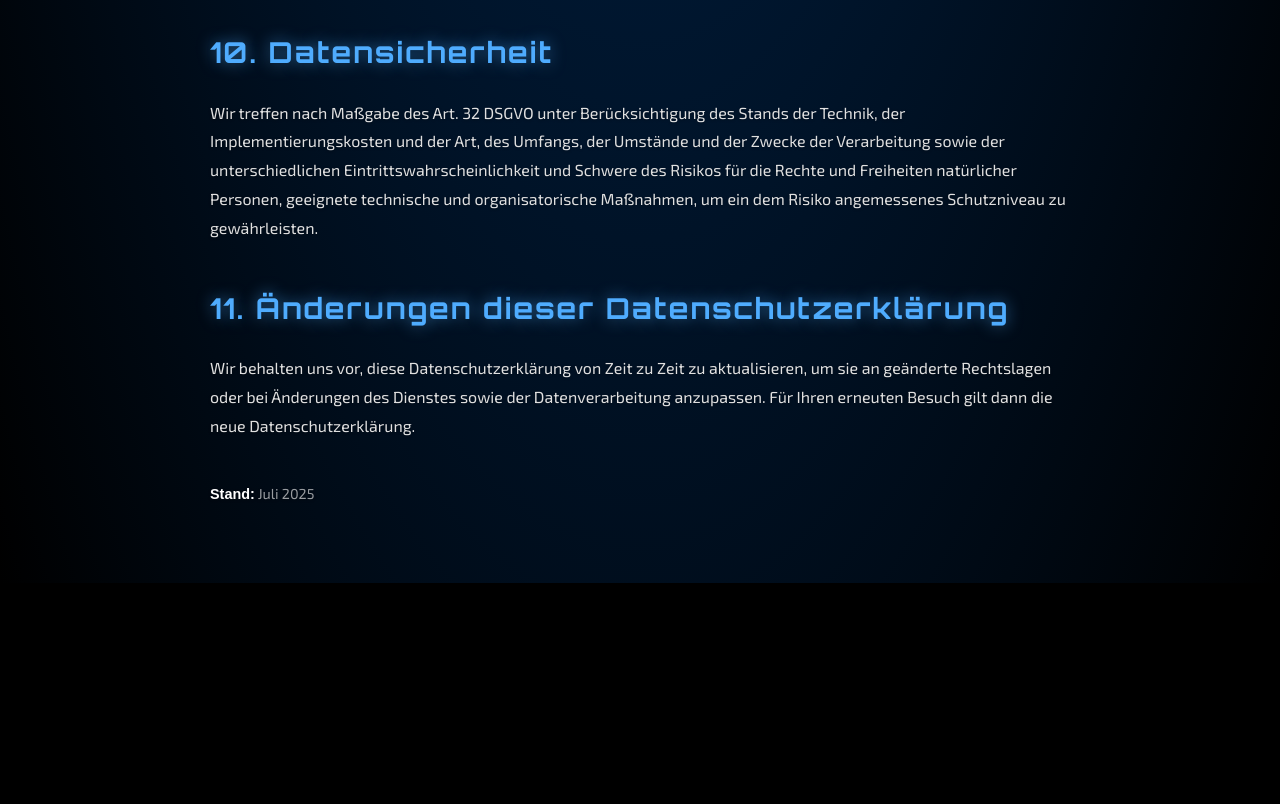
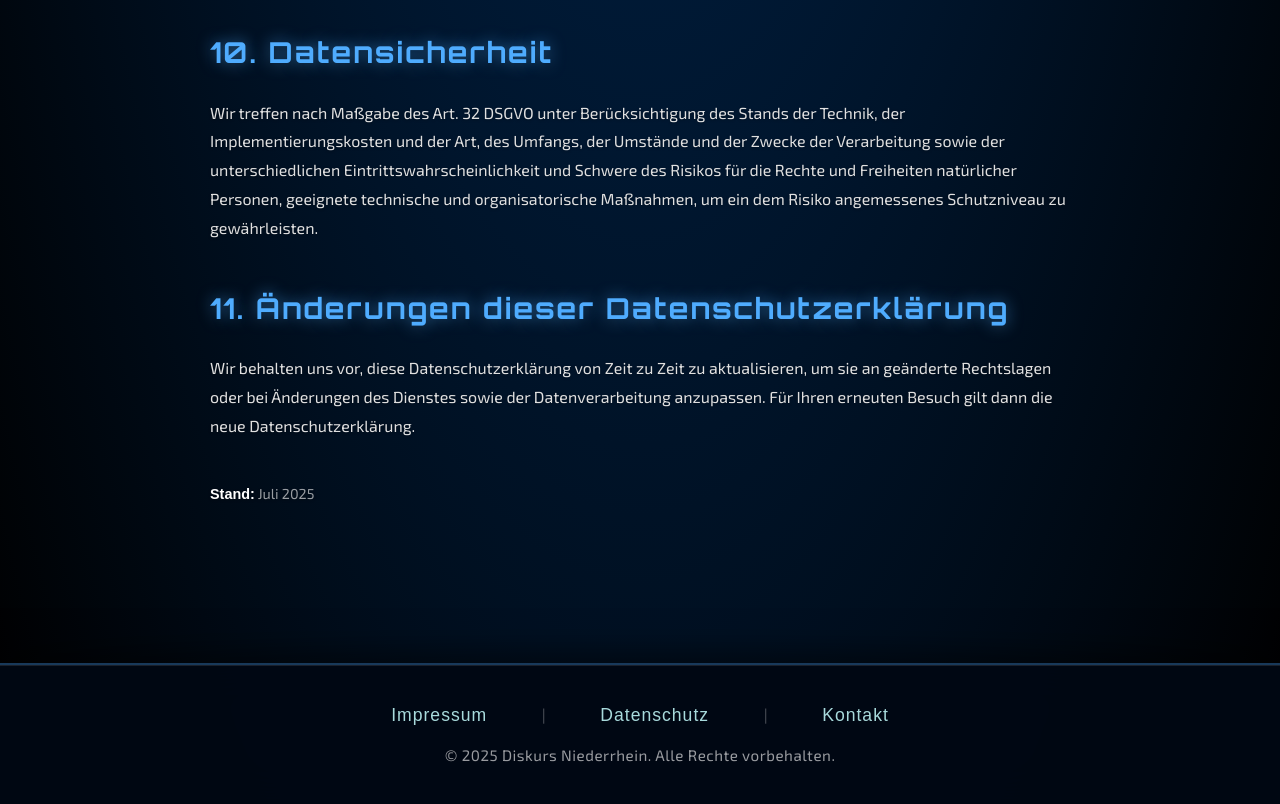
Before and after one commit to TilliVanilli333/website, a plain HTML site: page datenschutz.html in a window 1280 px wide. Shown: the part 4252-5056 px from the top of the page. Before the commit the page ends 4835 px from the top, so only its background shows below. Drawn offline with Linux system fonts and the light colour scheme; animation ran at ten frames a second; a web font is replaced by a local one.

Commit message:
Add footer to legal pages

```diff
--- a/datenschutz.html
+++ b/datenschutz.html
@@ -365,6 +365,69 @@
             font-weight: 600;
         }
 
+        /* Footer - Enhanced */
+        .footer {
+            background: rgba(0, 8, 20, 0.95);
+            backdrop-filter: blur(20px);
+            border-top: 2px solid rgba(79, 172, 254, 0.3);
+            box-shadow:
+                0 -10px 30px rgba(0, 0, 0, 0.5),
+                inset 0 1px 0 rgba(255, 255, 255, 0.1);
+            padding: 40px 30px;
+            margin-top: 80px;
+            position: relative;
+            z-index: 20;
+        }
+
+        .footer-content {
+            max-width: 1200px;
+            margin: 0 auto;
+            text-align: center;
+        }
+
+        .footer-links {
+            margin-bottom: 20px;
+        }
+
+        .footer-links a {
+            color: #a8dadc;
+            text-decoration: none;
+            font-family: 'Exo 2', sans-serif;
+            font-size: 1.1rem;
+            font-weight: 500;
+            letter-spacing: 1px;
+            transition: all 0.3s ease;
+            margin: 0 20px;
+            padding: 8px 16px;
+            border-radius: 6px;
+        }
+
+        .footer-links a:hover {
+            color: #4facfe;
+            background: rgba(79, 172, 254, 0.1);
+            text-shadow: 0 0 10px rgba(79, 172, 254, 0.8);
+            box-shadow:
+                inset 0 0 10px rgba(79, 172, 254, 0.2),
+                0 0 15px rgba(79, 172, 254, 0.3);
+        }
+
+        .footer-separator {
+            color: rgba(255, 255, 255, 0.3);
+            margin: 0 15px;
+        }
+
+        .footer-copyright {
+            color: rgba(255, 255, 255, 0.6);
+            font-family: 'Exo 2', sans-serif;
+            font-size: 0.95rem;
+            font-weight: 400;
+            letter-spacing: 0.5px;
+        }
+
+        .footer-copyright p {
+            margin: 0;
+        }
+
         /* Responsive */
         @media (max-width: 768px) {
             .main-content h1 {
@@ -403,6 +466,19 @@
                 width: 80%;
                 text-align: center;
                 border-bottom: 1px solid rgba(79, 172, 254, 0.2);
+            }
+
+            .footer-links {
+                flex-direction: column;
+                gap: 15px;
+            }
+
+            .footer-separator {
+                display: none;
+            }
+
+            .footer-links a {
+                margin: 8px 0;
             }
 
             .datenschutz-content {
@@ -557,6 +633,20 @@
                     </p>
                 </div>
             </main>
+            <footer class="footer">
+                <div class="footer-content">
+                    <div class="footer-links">
+                        <a href="impressum.html">Impressum</a>
+                        <span class="footer-separator">|</span>
+                        <a href="datenschutz.html">Datenschutz</a>
+                        <span class="footer-separator">|</span>
+                        <a href="mailto:desk@diskurs-niederrhein.de">Kontakt</a>
+                    </div>
+                    <div class="footer-copyright">
+                        <p>&copy; 2025 Diskurs Niederrhein. Alle Rechte vorbehalten.</p>
+                    </div>
+                </div>
+            </footer>
         </div>
     </div>
 
```
Also changed, not shown: impressum.html (+90 -0 lines).
